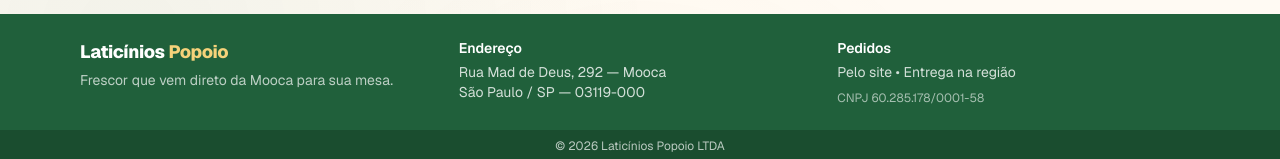
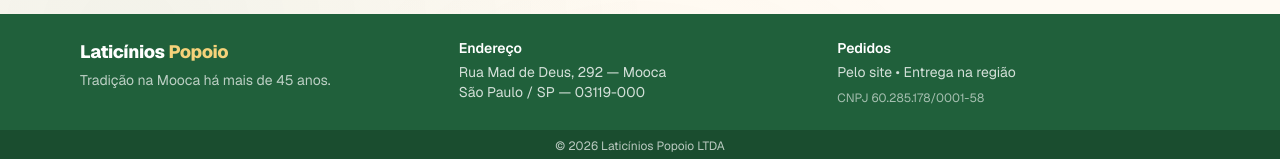
Before and after one commit to cjluc4s/projeto-popoio, a Next.js app: page / in a window 1280 px wide. Shown: the part 923-1082 px from the top of the page. Built offline with nearby package versions, Linux system fonts and the light colour scheme; no server answers; the database is empty.

Commit message:
feat(ui): aplica novo slogan tambem no footer

```diff
--- a/src/app/layout.tsx
+++ b/src/app/layout.tsx
@@ -43,7 +43,7 @@ export default function RootLayout({
                   Laticínios <span className="accent">Popoio</span>
                 </p>
                 <p className="text-white/70 mt-1">
-                  Frescor que vem direto da Mooca para sua mesa.
+                  Tradição na Mooca há mais de 45 anos.
                 </p>
               </div>
               <div>
```
